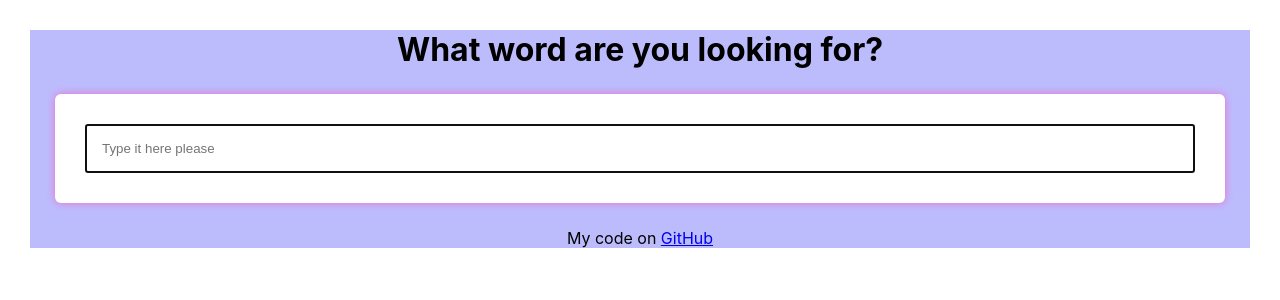
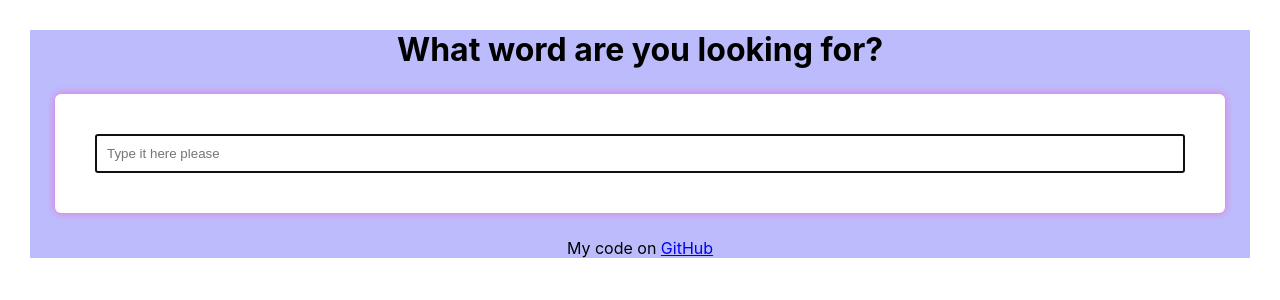
Before and after one commit to AnastasiiaSemenovaa/react-dictionary, a React (Create React App) app: page / in a window 1280 px wide. Shown: the top 300 px of the page. Built offline with nearby package versions, Linux system fonts and the light colour scheme.

Commit message:
Update Dictionary.css

```diff
--- a/src/Dictionary.css
+++ b/src/Dictionary.css
@@ -13,14 +13,14 @@
 }
 .Dictionary section {
   background: white;
-  padding: 30px;
+  padding: 40px;
   border-radius: 6px;
   margin: 25px;
   box-shadow: 0 0 8px rgb(232, 113, 208);
 }
 .Dictionary input {
   width: 100%;
-  padding: 15px;
+  padding: 10px;
 }
 .Phonetic a {
   font-size: 15px;
```
